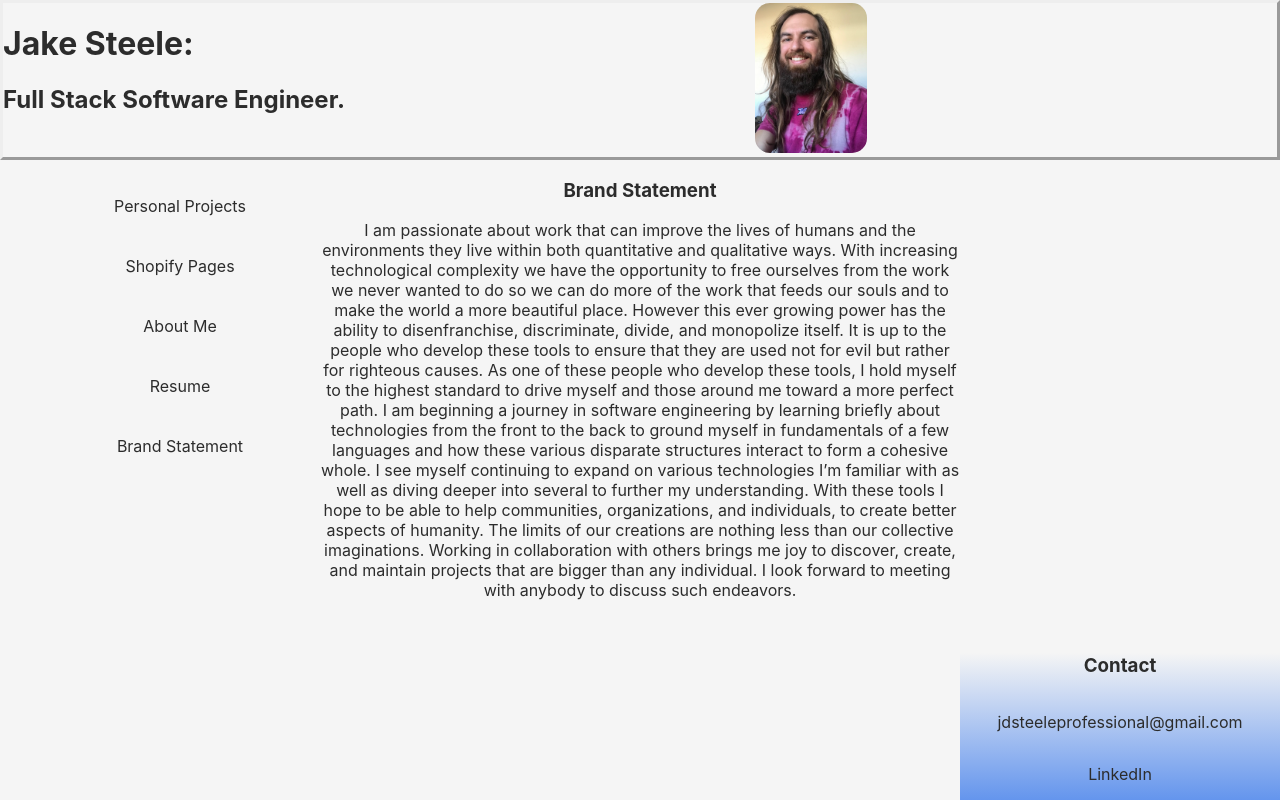
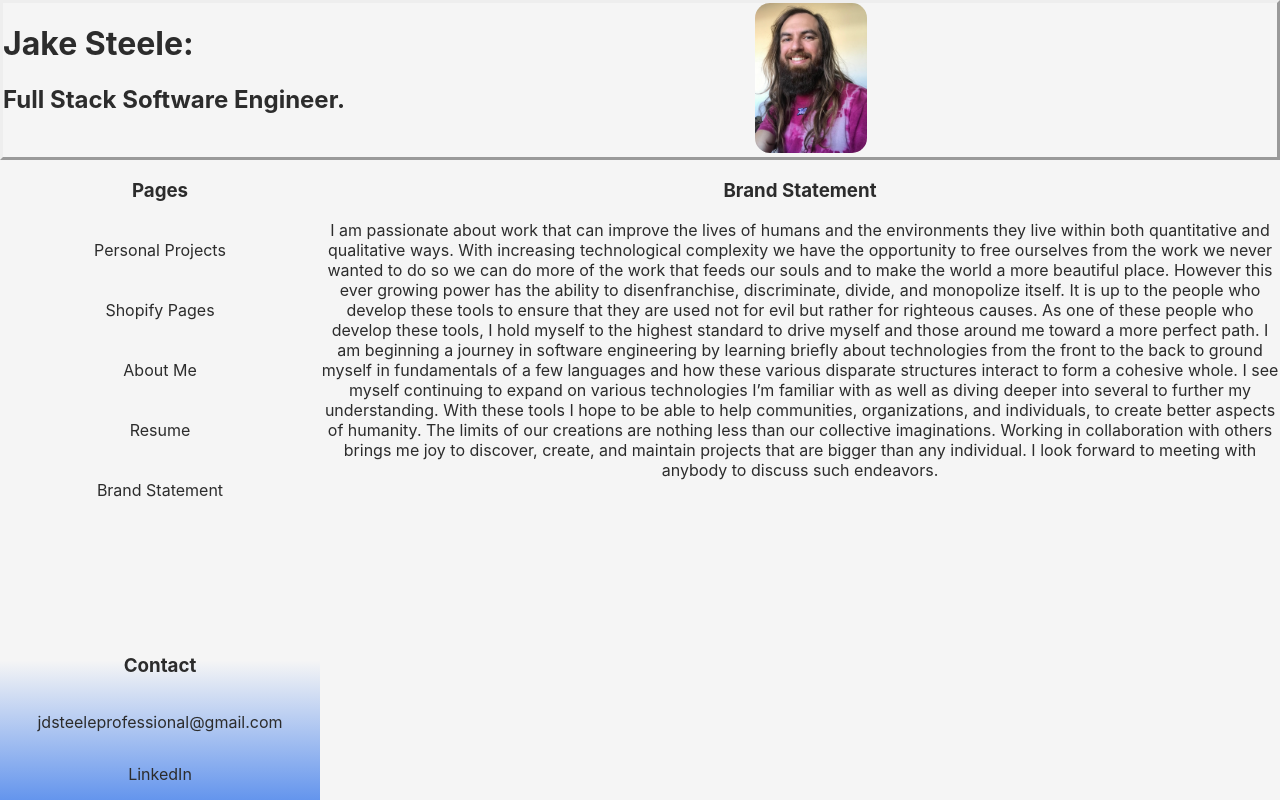
Before and after one commit to 1jdsteele/portfolio, a React (Create React App) app: page /brandstatement in a window 1280 px wide. Built offline with nearby package versions, Linux system fonts and the light colour scheme.

Commit message:
imported react to header component

```diff
--- a/src/App.css
+++ b/src/App.css
@@ -68,13 +68,15 @@
 .main {
   background-color: whitesmoke;
   grid-row: 2 / span 4;
-  grid-column: 2 / span 2;
+  grid-column: 2 / span 3;
 }
 
 
 
 .some-pics-right {
-  background-image: linear-gradient(whitesmoke 77%, cornflowerblue);
+  /* background-image: linear-gradient(whitesmoke 77%, cornflowerblue); */
+  background-image: linear-gradient(whitesmoke 15%, cornflowerblue);
+
   grid-row: 2 / span 4;
   grid-column: 4;
 }
--- a/src/App.js
+++ b/src/App.js
@@ -10,7 +10,7 @@ function App() {
       <Header />
       <Main />
       <SidebarLeft />
-      <SidebarRight />
+      {/* <SidebarRight /> */}
     </div>
   );
 }
--- a/src/components/SidebarLeft/SidebarLeft.css
+++ b/src/components/SidebarLeft/SidebarLeft.css
@@ -1,9 +1,16 @@
 ul {
     list-style-type: none;
     text-align: center;
+    padding-left: 0 !important;
 }
 
 li {
     /* text-align: center; */
     padding: 20px;
 }
+
+.sidebar {
+    display: flex;
+    flex-direction: column;
+    justify-content: space-between;
+}
--- a/src/components/SidebarLeft/SidebarLeft.js
+++ b/src/components/SidebarLeft/SidebarLeft.js
@@ -1,11 +1,12 @@
 import './SidebarLeft.css';
 import {Link} from 'react-router-dom';
-
+import SidebarRight from '../SidebarRight/SidebarRight';
 function SidebarLeft() {
   return (
     <aside className="sidebar">
         <nav>
           <ul>
+            <h3>Pages</h3>
             <Link to="/personalprojects">
               <li>Personal Projects</li>
             </Link>
@@ -23,6 +24,7 @@ function SidebarLeft() {
             </Link>
           </ul>
         </nav>
+        <SidebarRight />
       </aside>
   )
 }
--- a/src/components/header/header.js
+++ b/src/components/header/header.js
@@ -1,4 +1,8 @@
+import {React} from 'react';
+
 import './Header.css';
+
+
 
 
 function Header() {
```
